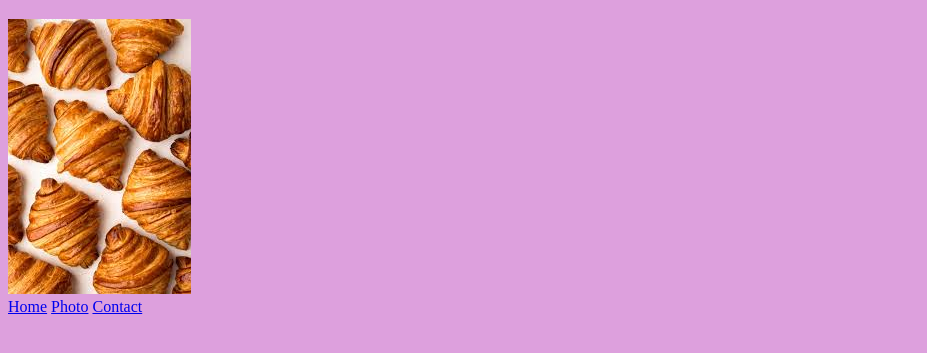
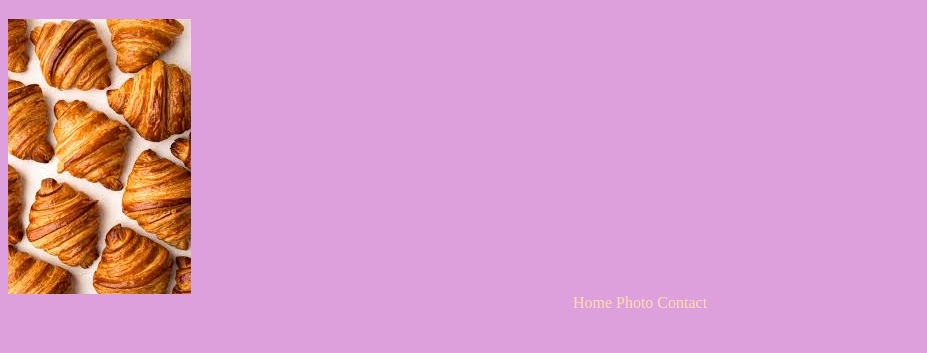
Before and after one commit to MatimbaErica/Croissant, a plain HTML site: page photo.html in a window 1280 px wide. Shown: the part 61-414 px from the top of the page, without its empty margins (0-927 px from the left). Drawn offline with Linux system fonts and the light colour scheme.

Commit message:
updated style.css

```diff
--- a/style.css
+++ b/style.css
@@ -4,3 +4,14 @@ h1 {
 body {
   background: plum;
 }
+footer {
+  text-align: center;
+}
+footer a {
+  color: navajowhite;
+  margin: 30px auto;
+  text-decoration: none;
+}
+img {
+  display: block;
+}
```
